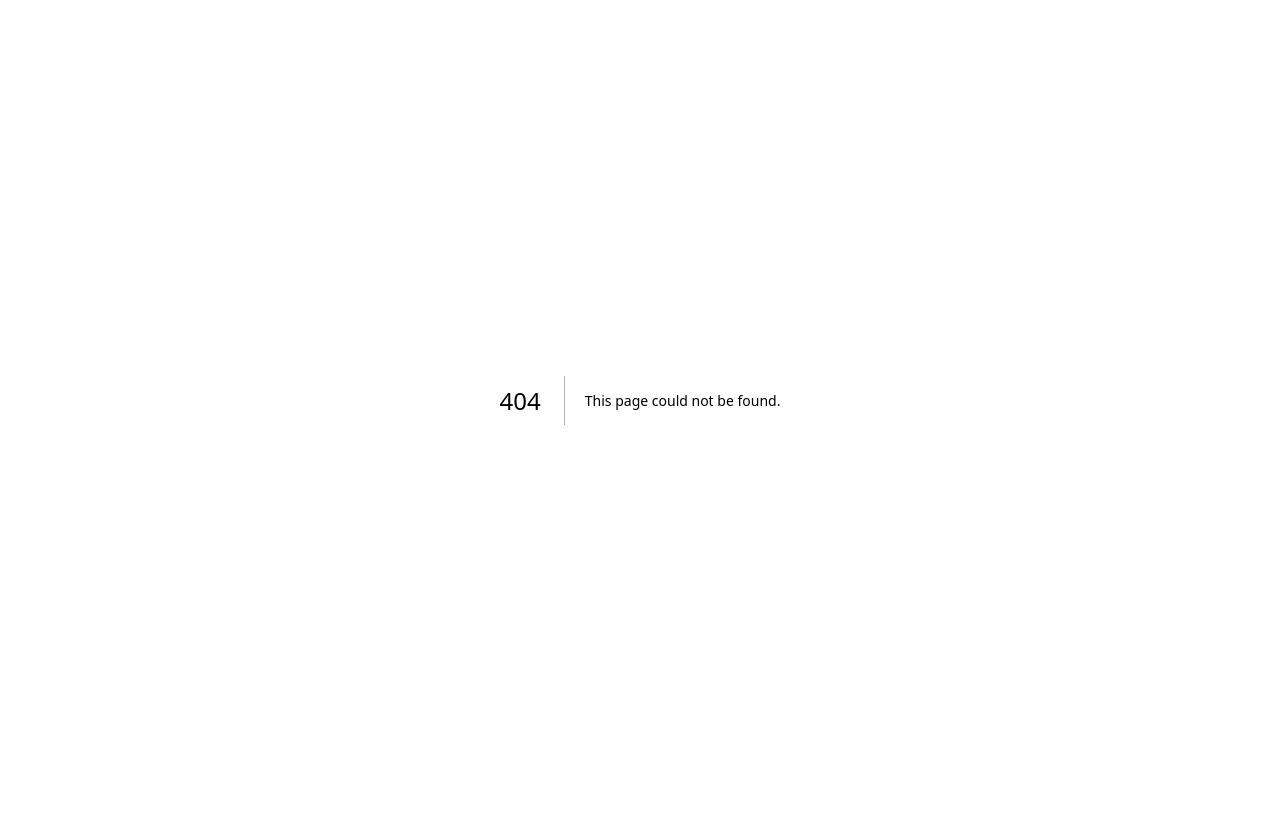
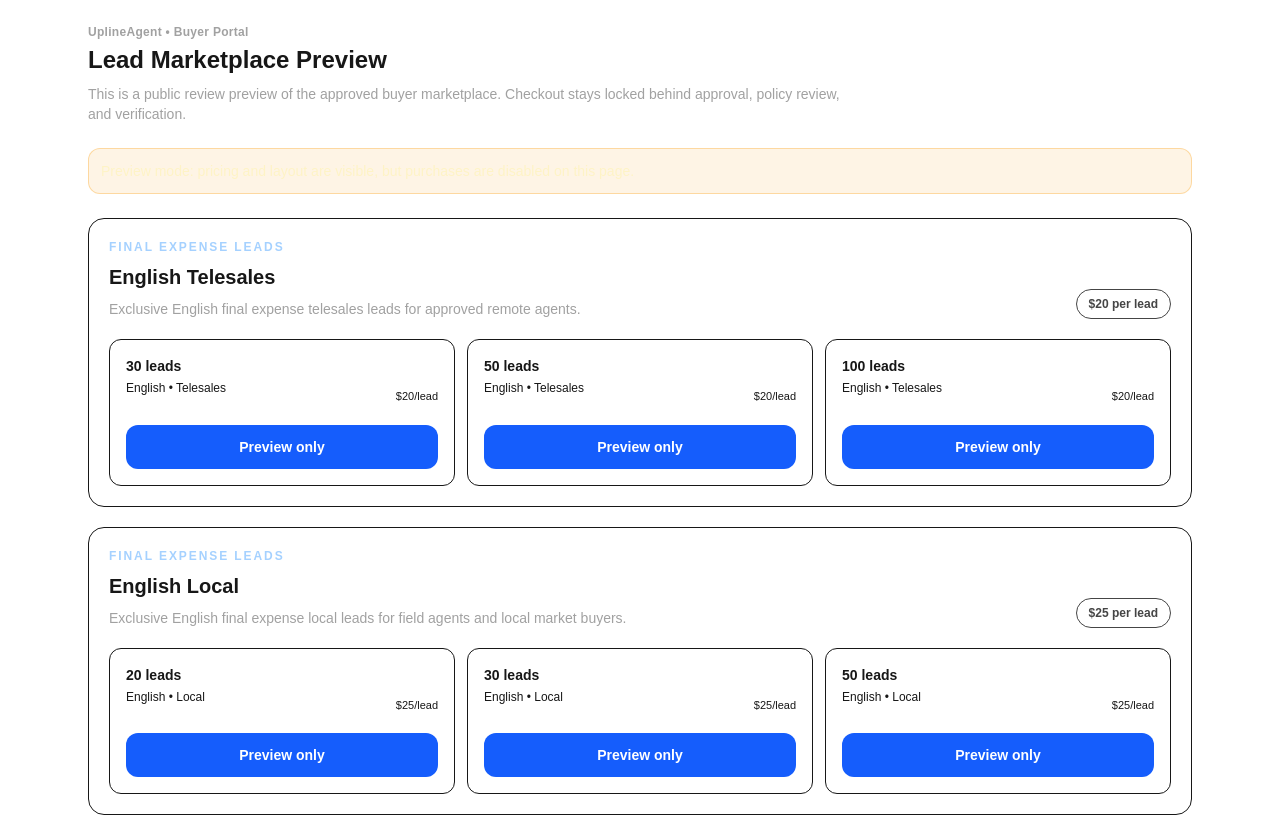
Before and after one commit to abelgmedina/my-fe-call-center-leads-website, a Next.js app: page /lead-marketplace-preview in a window 1280 px wide. Before the commit this address had no page. Shown: the top 817 px of the page. Built offline with nearby package versions, Linux system fonts and the light colour scheme.

Commit message:
Add public lead marketplace preview

```diff
--- a/src/app/buyer/marketplace/BuyerMarketplace.tsx
+++ b/src/app/buyer/marketplace/BuyerMarketplace.tsx
@@ -4,11 +4,20 @@ import { useState } from 'react';
 import { LogoutButton } from '@/components/logout-button';
 import { formatLeadPrice, leadProductCategories, leadProducts } from '@/lib/lead-products';
 
-export default function BuyerMarketplacePage() {
+type BuyerMarketplaceProps = {
+  preview?: boolean;
+};
+
+export default function BuyerMarketplacePage({ preview = false }: BuyerMarketplaceProps) {
   const [busy, setBusy] = useState('');
   const [msg, setMsg] = useState('');
 
   async function checkout(productId: string) {
+    if (preview) {
+      setMsg('Preview only. Approved buyers can check out after login and onboarding.');
+      return;
+    }
+
     setBusy(productId);
     setMsg('');
     try {
@@ -36,15 +45,28 @@ export default function BuyerMarketplacePage() {
       <div className="flex flex-wrap items-end justify-between gap-4">
         <div>
           <div className="text-xs font-semibold tracking-wide text-neutral-400">UplineAgent • Buyer Portal</div>
-          <h1 className="mt-1 text-2xl font-semibold">Lead Marketplace</h1>
+          <h1 className="mt-1 text-2xl font-semibold">{preview ? 'Lead Marketplace Preview' : 'Lead Marketplace'}</h1>
           <p className="mt-2 max-w-3xl text-sm text-neutral-400">
-            Approved agents can buy English and Spanish final expense lead packages here. Every package starts checkout through Stripe.
+            {preview
+              ? 'This is a public review preview of the approved buyer marketplace. Checkout stays locked behind approval, policy review, and verification.'
+              : 'Approved agents can buy English and Spanish final expense lead packages here. Every package starts checkout through Stripe.'}
           </p>
         </div>
-        <LogoutButton />
+        {preview ? (
+          <a href="/agent/login" className="rounded-xl border border-[var(--border)] bg-[var(--surface-2)] px-4 py-3 text-sm font-semibold text-white hover:bg-[var(--surface-1)]">
+            Buyer login
+          </a>
+        ) : (
+          <LogoutButton />
+        )}
       </div>
 
       {msg ? <div className="rounded-xl border border-blue-900/50 bg-blue-950/30 p-3 text-sm text-blue-100">{msg}</div> : null}
+      {preview ? (
+        <div className="rounded-xl border border-amber-500/30 bg-amber-500/10 p-3 text-sm text-amber-100">
+          Preview mode: pricing and layout are visible, but purchases are disabled on this page.
+        </div>
+      ) : null}
 
       <section className="space-y-5">
         {leadProductCategories.map((category) => {
@@ -77,7 +99,7 @@ export default function BuyerMarketplacePage() {
                       </div>
                     </div>
                     <button onClick={() => checkout(product.id)} disabled={!!busy} className="mt-5 w-full rounded-xl bg-blue-600 px-4 py-3 text-sm font-semibold text-white hover:bg-blue-500 disabled:opacity-50">
-                      {busy === product.id ? 'Starting checkout...' : `Checkout ${product.quantity} leads`}
+                      {preview ? 'Preview only' : busy === product.id ? 'Starting checkout...' : `Checkout ${product.quantity} leads`}
                     </button>
                   </article>
                 ))}
--- /dev/null
+++ b/src/app/lead-marketplace-preview/page.tsx
@@ -0,0 +1,11 @@
+import BuyerMarketplace from '../buyer/marketplace/BuyerMarketplace';
+
+export const dynamic = 'force-dynamic';
+
+export default function LeadMarketplacePreviewPage() {
+  return (
+    <div className="min-h-screen bg-[var(--surface-0)] text-[var(--foreground)]">
+      <BuyerMarketplace preview />
+    </div>
+  );
+}
```
